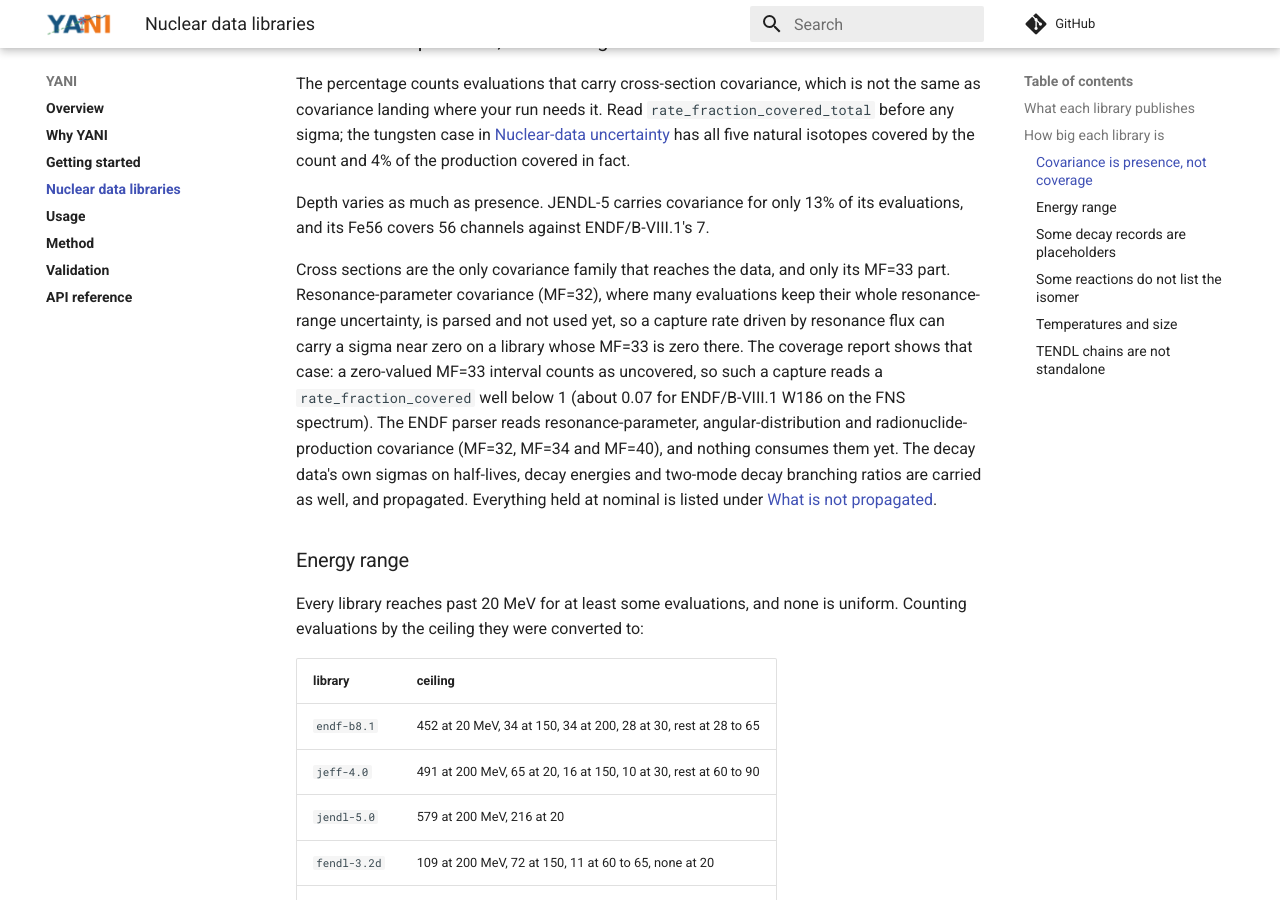
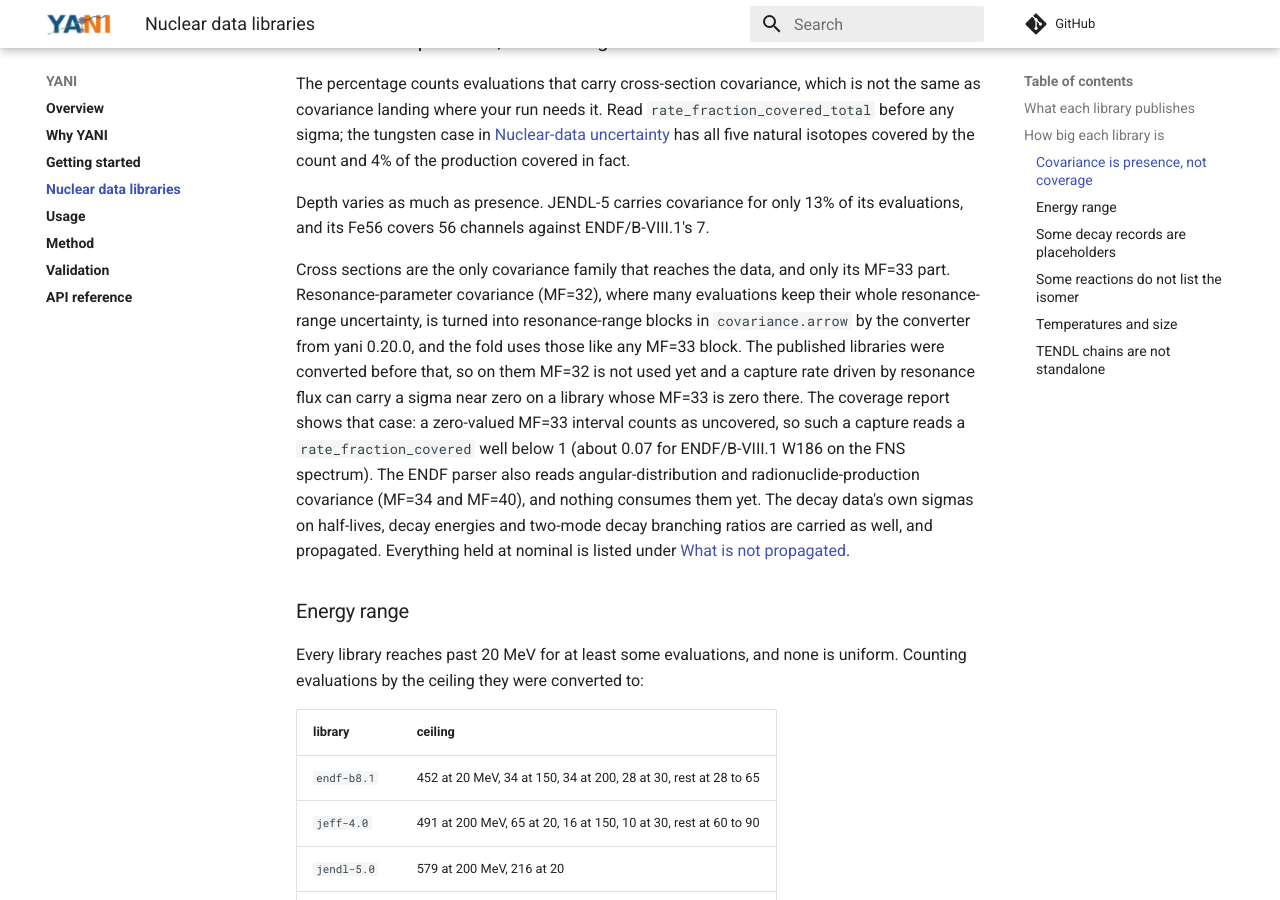
Before and after one commit to fusion-neutronics/yani, an MkDocs documentation site: the page built from docs/libraries.md, in a window 1280 px wide and 900 px high, scrolled down 2694 px. Built offline with MkDocs 1.6.1 and Material for MkDocs 9.7.7, drawn with Linux system fonts in a browser that asks for light colours; comment, search, counter and statistics services are not loaded.

Commit message:
Say where MF=32 covariance is and is not propagated
The converter has derived resonance-range covariance blocks from MF=32
into covariance.arrow since 0.20.0, and the fold uses them. The
published libraries predate that, so on them MF=32 is still not used,
and the W186 coverage figures stand. The docs now say both, and match
the reworded not_perturbed entry in core.

```diff
--- a/docs/libraries.md
+++ b/docs/libraries.md
@@ -109,13 +109,15 @@ evaluations, and its Fe56 covers 56 channels against ENDF/B-VIII.1's 7.
 
 Cross sections are the only covariance family that reaches the data, and only
 its MF=33 part. Resonance-parameter covariance (MF=32), where many evaluations
-keep their whole resonance-range uncertainty, is parsed and not used yet, so a
-capture rate driven by resonance flux can carry a sigma near zero on a library
-whose MF=33 is zero there. The coverage report shows that case: a zero-valued MF=33 interval counts as uncovered, so
+keep their whole resonance-range uncertainty, is turned into resonance-range
+blocks in `covariance.arrow` by the converter from yani 0.20.0, and the fold
+uses those like any MF=33 block. The published libraries were converted before
+that, so on them MF=32 is not used yet and a capture rate driven by resonance
+flux can carry a sigma near zero on a library whose MF=33 is zero there. The coverage report shows that case: a zero-valued MF=33 interval counts as uncovered, so
 such a capture reads a `rate_fraction_covered` well below 1 (about 0.07 for
-ENDF/B-VIII.1 W186 on the FNS spectrum). The ENDF parser reads
-resonance-parameter, angular-distribution and radionuclide-production covariance
-(MF=32, MF=34 and MF=40), and nothing consumes them yet. The decay data's own
+ENDF/B-VIII.1 W186 on the FNS spectrum). The ENDF parser also reads
+angular-distribution and radionuclide-production covariance (MF=34 and MF=40),
+and nothing consumes them yet. The decay data's own
 sigmas on half-lives, decay energies and two-mode decay branching ratios are
 carried as well, and propagated.
 Everything held at nominal is listed under [What is not
```
Also changed, not shown: docs/method.md (+7 -3 lines), docs/usage.md (+6 -3 lines).
